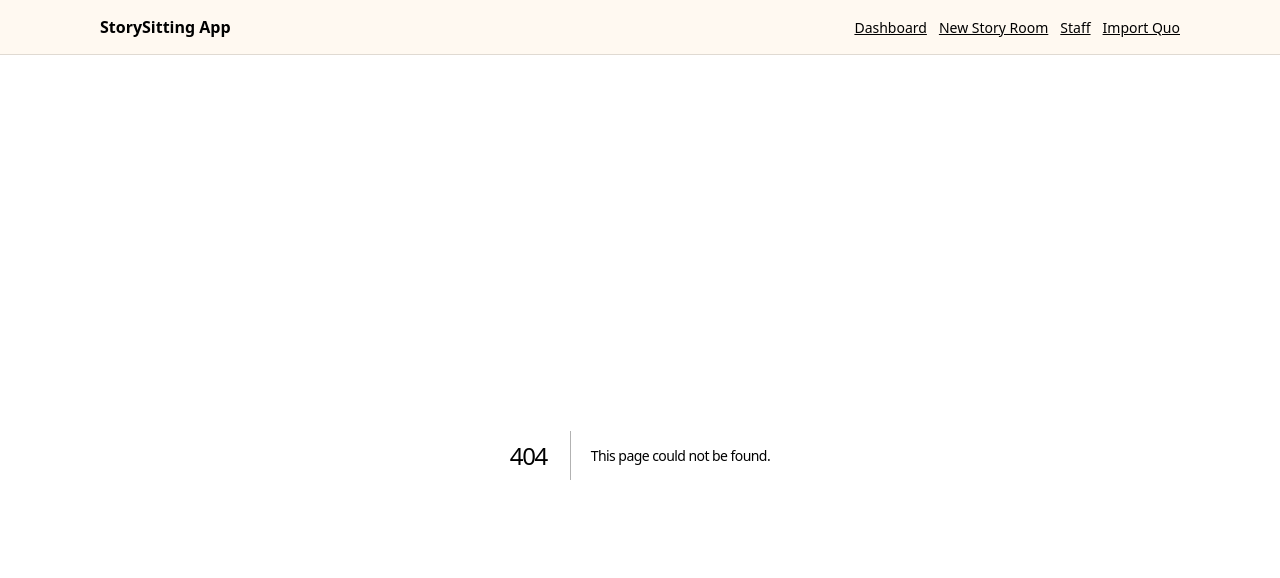
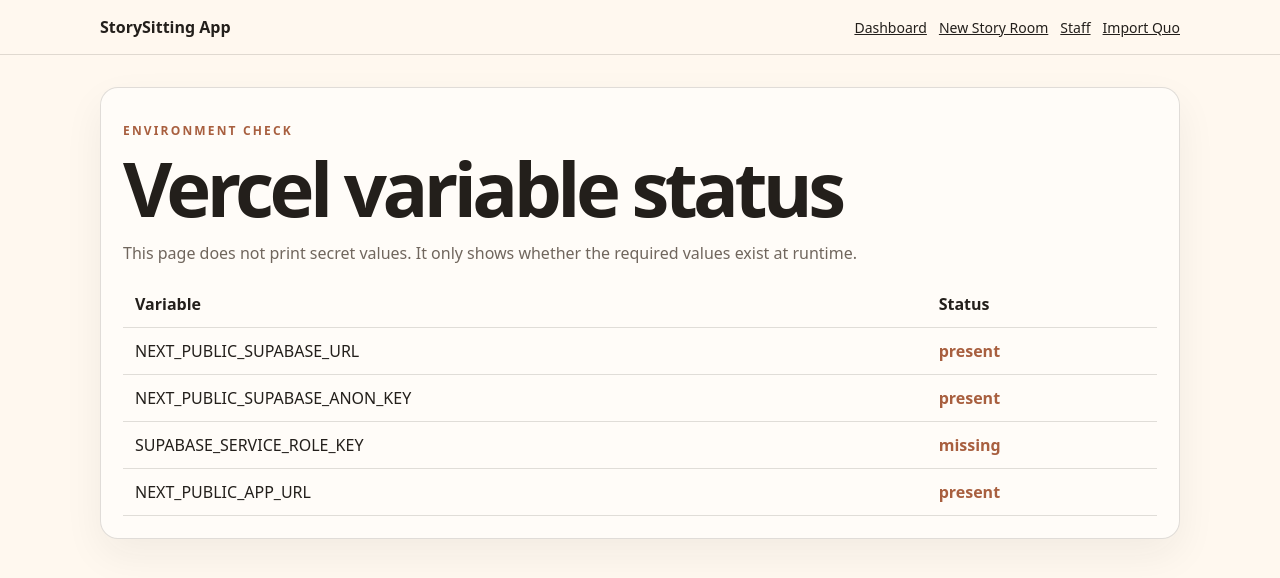
Before and after one commit to amflimited/StorySitting, a Next.js app: page /env-check in a window 1280 px wide. Before the commit this address had no page. Shown: the top 578 px of the page. Built offline with nearby package versions, Linux system fonts and the light colour scheme; no server answers.

Commit message:
Extract ZIP contents: storysitting_app_mvp_foundation_v0_1_1_hotfix.zip

```diff
--- /dev/null
+++ b/app/env-check/page.tsx
@@ -0,0 +1,33 @@
+function present(value: string | undefined) {
+  return value && value.length > 0 ? "present" : "missing";
+}
+
+export default function EnvCheckPage() {
+  const rows = [
+    ["NEXT_PUBLIC_SUPABASE_URL", present(process.env.NEXT_PUBLIC_SUPABASE_URL)],
+    ["NEXT_PUBLIC_SUPABASE_ANON_KEY", present(process.env.NEXT_PUBLIC_SUPABASE_ANON_KEY)],
+    ["SUPABASE_SERVICE_ROLE_KEY", present(process.env.SUPABASE_SERVICE_ROLE_KEY)],
+    ["NEXT_PUBLIC_APP_URL", present(process.env.NEXT_PUBLIC_APP_URL)]
+  ];
+
+  return (
+    <main className="shell">
+      <div className="card">
+        <p className="kicker">Environment check</p>
+        <h1>Vercel variable status</h1>
+        <p>This page does not print secret values. It only shows whether the required values exist at runtime.</p>
+        <table>
+          <thead><tr><th>Variable</th><th>Status</th></tr></thead>
+          <tbody>
+            {rows.map(([name, status]) => (
+              <tr key={name}>
+                <td>{name}</td>
+                <td className="status">{status}</td>
+              </tr>
+            ))}
+          </tbody>
+        </table>
+      </div>
+    </main>
+  );
+}
```
Also changed, not shown: middleware.ts (+11 -2 lines), 1 other file (tests, documents, lock files or other folders).
